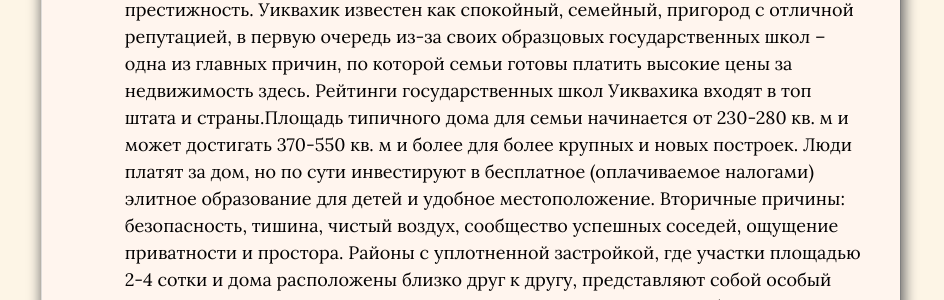
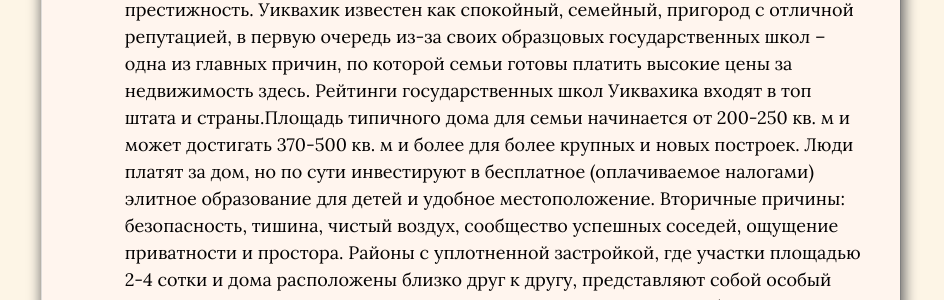
Before and after one commit to SergSi/land-use-art, a Jekyll site: the page built from _posts/2025-09-20-suburb.md, in a window 1280 px wide and 900 px high, scrolled down 2242 px. Shown: the part 343-643 px from the top of the window, without its empty margins (169-1113 px from the left). Built offline with Jekyll 4.4.1, drawn with Linux system fonts in a browser that asks for light colours; some web fonts are replaced; some of the changed text lies outside the part shown.

Commit message:
Update 2025-09-20-suburb.md

```diff
--- a/_posts/2025-09-20-suburb.md
+++ b/_posts/2025-09-20-suburb.md
@@ -30,7 +30,7 @@ class: article
 
 Для сравнения выбраны два примера, представляющие собой модели ближнего пригорода для высокооплачиваемых жителей мегаполиса:
 
-*   пример 1: Уиквахик, Нью-Джерси, США, пригород Нью-Йорка (Weehawken, New Jersey), расположенный в 25 км от Манхэттена. Является образцом «старой американской мечты»: малоэтажная частная застройка, высокий уровень жизни, престижность. Уиквахик известен как спокойный, семейный, пригород с отличной репутацией, в первую очередь из-за своих образцовых государственных школ – одна из главных причин, по которой семьи готовы платить высокие цены за недвижимость здесь. Рейтинги государственных школ Уиквахика входят в топ штата и страны.Площадь типичного дома для семьи начинается от 230-280 кв. м и может достигать 370-550 кв. м и более для более крупных и новых построек.  Люди платят за дом, но по сути инвестируют в бесплатное (оплачиваемое налогами) элитное образование для детей и удобное местоположение. Вторичные причины: безопасность, тишина, чистый воздух, сообщество успешных соседей, ощущение приватности и простора. Районы с уплотненной застройкой, где участки площадью 2-4 сотки и дома расположены близко друг к другу, представляют собой особый сегмент рынка – городское уплотненное жилье для тех, кто ценит близость к центру города. Это не та загородная идиллия, которую ищут семьи. Здесь покупают не землю, а локацию и доступ к транспорту.
+*   пример 1: Уиквахик, Нью-Джерси, США, пригород Нью-Йорка (Weehawken, New Jersey), расположенный в 25 км от Манхэттена. Является образцом «старой американской мечты»: малоэтажная частная застройка, высокий уровень жизни, престижность. Уиквахик известен как спокойный, семейный, пригород с отличной репутацией, в первую очередь из-за своих образцовых государственных школ – одна из главных причин, по которой семьи готовы платить высокие цены за недвижимость здесь. Рейтинги государственных школ Уиквахика входят в топ штата и страны.Площадь типичного дома для семьи начинается от 200-250 кв. м и может достигать 370-500 кв. м и более для более крупных и новых построек.  Люди платят за дом, но по сути инвестируют в бесплатное (оплачиваемое налогами) элитное образование для детей и удобное местоположение. Вторичные причины: безопасность, тишина, чистый воздух, сообщество успешных соседей, ощущение приватности и простора. Районы с уплотненной застройкой, где участки площадью 2-4 сотки и дома расположены близко друг к другу, представляют собой особый сегмент рынка – городское уплотненное жилье для тех, кто ценит близость к центру города. Это не та загородная идиллия, которую ищут семьи. Здесь покупают не землю, а локацию и доступ к транспорту.
 *   пример 2: ближние пригороды Москвы (на примере направлений по Новорижскому/Киевскому шоссе, ~20-40 км от МКАД). Территории, подвергшиеся интенсивной коммерческой застройке в виде коттеджных поселков и таунхаусов в последние 15-20 лет. Характеризуются смешанными результатами и наличием проблем.
 
 Оба объекта предназначены для постоянного проживания обеспеченных жителей мегаполиса, стремящихся к повышению качества жилой среды за счет переезда за город.
```
